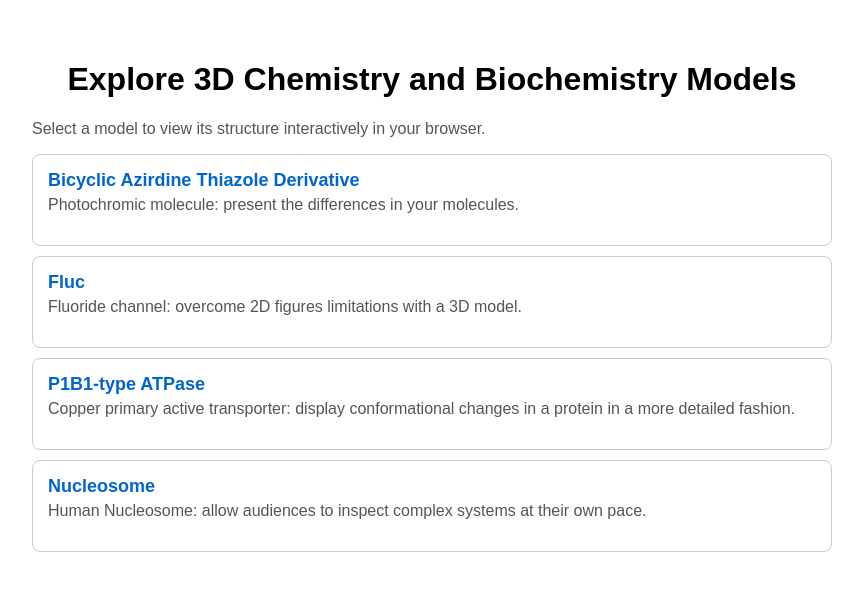
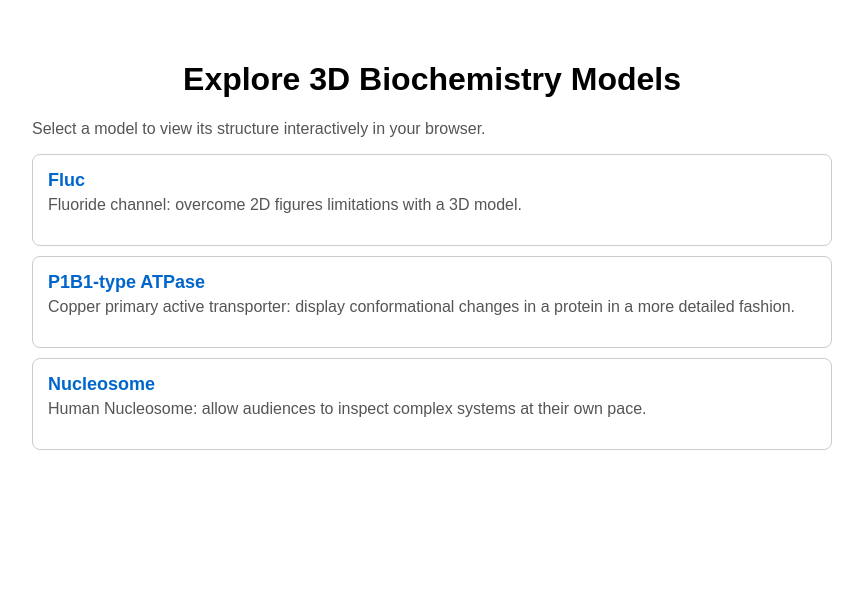
Before and after one commit to fxm200013/ComSciCon-Houston-2025-Fernando, a plain HTML site: page index.html in a window 1280 px wide. Shown: the whole page, without its empty margins (208-1071 px from the left). Drawn offline with Linux system fonts and the light colour scheme.

Commit message:
Update index.html

```diff
--- a/index.html
+++ b/index.html
@@ -36,13 +36,8 @@
 </head>
 <body>
 
-  <h1>Explore 3D Chemistry and Biochemistry Models</h1>
+  <h1>Explore 3D Biochemistry Models</h1>
   <p>Select a model to view its structure interactively in your browser.</p>
-
-  <div class="model-link">
-    <a href="ThA-BA/"> Bicyclic Azirdine Thiazole Derivative</a>
-    <p>Photochromic molecule: present the differences in your molecules.</p>
-  </div>
 
   <div class="model-link">
     <a href="fluc/"> Fluc</a>
```
